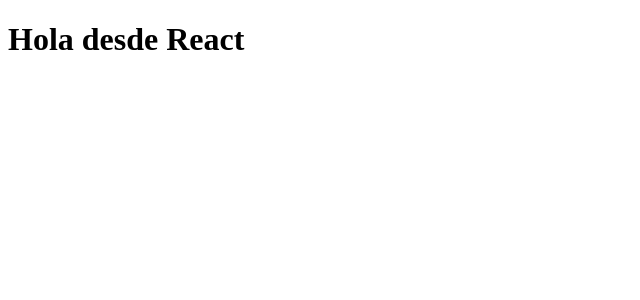
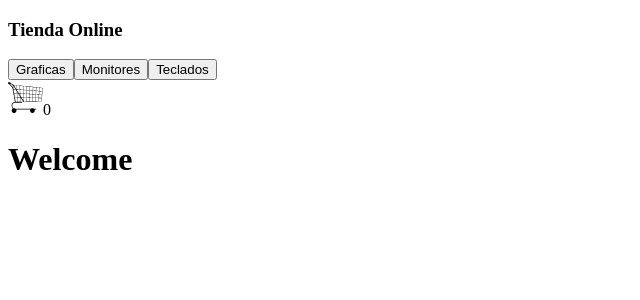
Before and after one commit to NicoCianni/proyectreact, a React (Create React App) app: page / in a window 1280 px wide. Shown: the top 300 px of the page, without its empty margins (0-640 px from the left). Built offline with nearby package versions, Linux system fonts and the light colour scheme.

Commit message:
first-component

```diff
--- /dev/null
+++ b/src/App.css
@@ -0,0 +1,4 @@
+img{
+    width: 35px;
+    height: 35px;
+}
--- /dev/null
+++ b/src/App.js
@@ -0,0 +1,13 @@
+import NavBar from "./components/NavBar/NavBar";
+
+
+function App(){
+    return (
+        <div className="App">
+            <NavBar />
+            <ItemListContainer greeting={"Welcome"}/>
+        </div>
+    );
+}
+
+export default App;
--- /dev/null
+++ b/src/components/CartWidget/CartWidget.js
@@ -0,0 +1,13 @@
+import carro from "./assets/carro.svg"
+
+const CartWidget = () => {
+    return (
+        <div>
+            <img src={carro} alt="cart-widget"/>
+            0
+        </div>
+    )
+}
+
+
+export default CartWidget
--- /dev/null
+++ b/src/components/ItemListContainer/ItemListContainer.js
@@ -0,0 +1,9 @@
+const ItemListContainer = ({greeting}) => {
+    return (
+        <div>
+            <h1>{greeting}</h1>
+        </div>
+    )
+}
+
+export default ItemListContainer
--- /dev/null
+++ b/src/components/NavBar/NavBar.js
@@ -0,0 +1,18 @@
+import CartWidget from "../CartWidget/CartWidget"
+
+const NavBar = () => {
+    return (
+        <nav>
+            <h3>Tienda Online</h3>
+            <div>
+                <button>Graficas</button>
+                <button>Monitores</button>
+                <button>Teclados</button>
+            </div>
+            <CartWidget />
+        </nav>
+    )
+}
+
+
+export default NavBar
--- a/src/index.js
+++ b/src/index.js
@@ -1,6 +1,10 @@
 import React from "react";
 
 import ReactDOM from "react-dom/client";
+
+import "./App.css"
+import NavBar from "./components/NavBar/NavBar";
+import ItemListContainer from "./components/ItemListContainer/ItemListContainer";
 
 
 const elem = document.getElementById("root");
@@ -10,7 +14,12 @@
 
 
 function App(){
-    return <h1>Hola desde React</h1>
+    return (
+        <div className="App">
+            <NavBar />
+            <ItemListContainer greeting={"Welcome"}/>
+        </div>
+    );
 }
 
 root.render(<App/>)
```
Also changed, not shown: src/components/CartWidget/assets/carro.svg (added).
